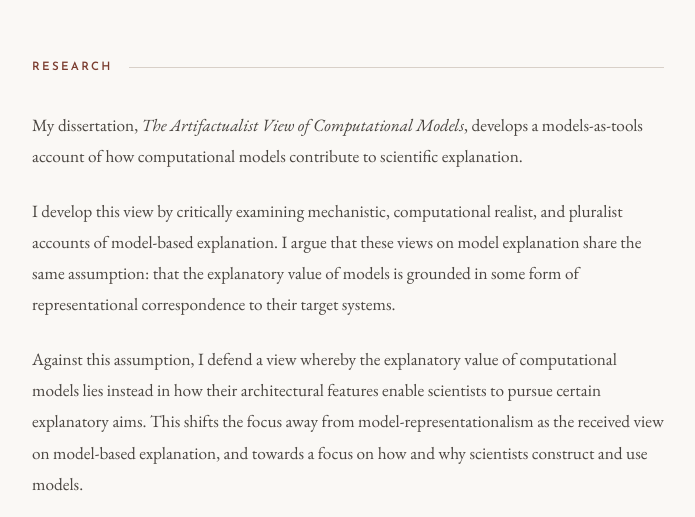
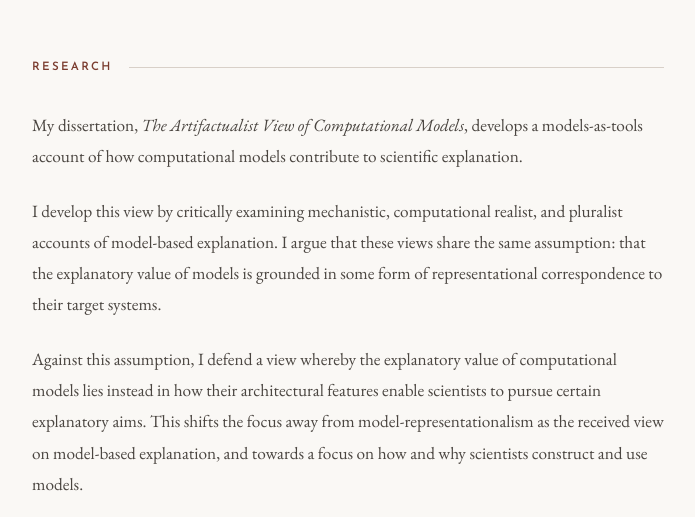
Before and after one commit to ramytarekamin/ramyamin, a plain HTML site: page index.html in a window 1280 px wide. Shown: the part 675-1192 px from the top of the page, without its empty margins (292-987 px from the left). Drawn offline with Linux system fonts and the light colour scheme; a web font is replaced by a local one.

Commit message:
Simplify dissertation description wording

```diff
--- a/index.html
+++ b/index.html
@@ -706,7 +706,7 @@ footer {
       My dissertation, <em>The Artifactualist View of Computational Models</em>, develops a models-as-tools account of how computational models contribute to scientific explanation.
     </p>
     <p class="research-intro">
-      I develop this view by critically examining mechanistic, computational realist, and pluralist accounts of model-based explanation. I argue that these views on model explanation share the same assumption: that the explanatory value of models is grounded in some form of representational correspondence to their target systems.
+      I develop this view by critically examining mechanistic, computational realist, and pluralist accounts of model-based explanation. I argue that these views share the same assumption: that the explanatory value of models is grounded in some form of representational correspondence to their target systems.
     </p>
     <p class="research-intro">
       Against this assumption, I defend a view whereby the explanatory value of computational models lies instead in how their architectural features enable scientists to pursue certain explanatory aims. This shifts the focus away from model-representationalism as the received view on model-based explanation, and towards a focus on how and why scientists construct and use models.
```
